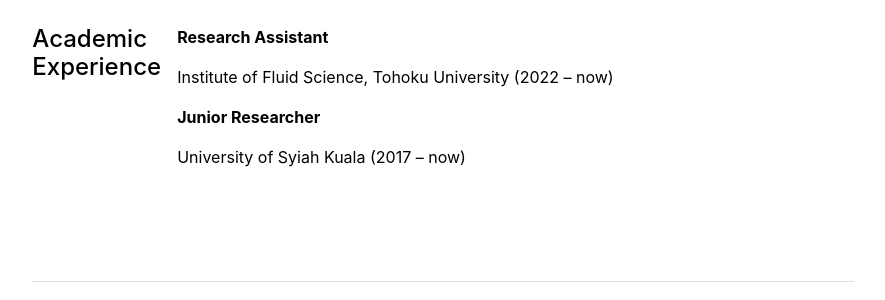
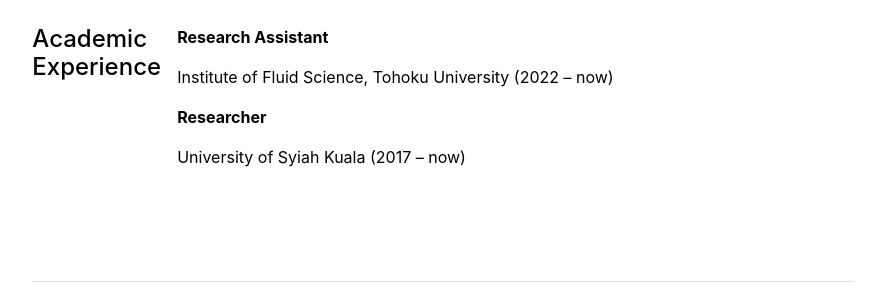
Before and after one commit to diandarisma/diandarisma.github.io, a Jekyll site: the page built from cv.md, in a window 1280 px wide. Shown: the part 535-835 px from the top of the page, without its empty margins (197-1082 px from the left). Built offline with Jekyll 4.4.1, drawn with Linux system fonts in a browser that asks for light colours.

Commit message:
Update academic-experience.yml

```diff
--- a/_data/cv/academic-experience.yml
+++ b/_data/cv/academic-experience.yml
@@ -1,5 +1,5 @@
 - title: 'Research Assistant'
   description: 'Institute of Fluid Science, Tohoku University (2022 – now)'
 
-- title: 'Junior Researcher'
+- title: 'Researcher'
   description: 'University of Syiah Kuala (2017 – now)'
```
